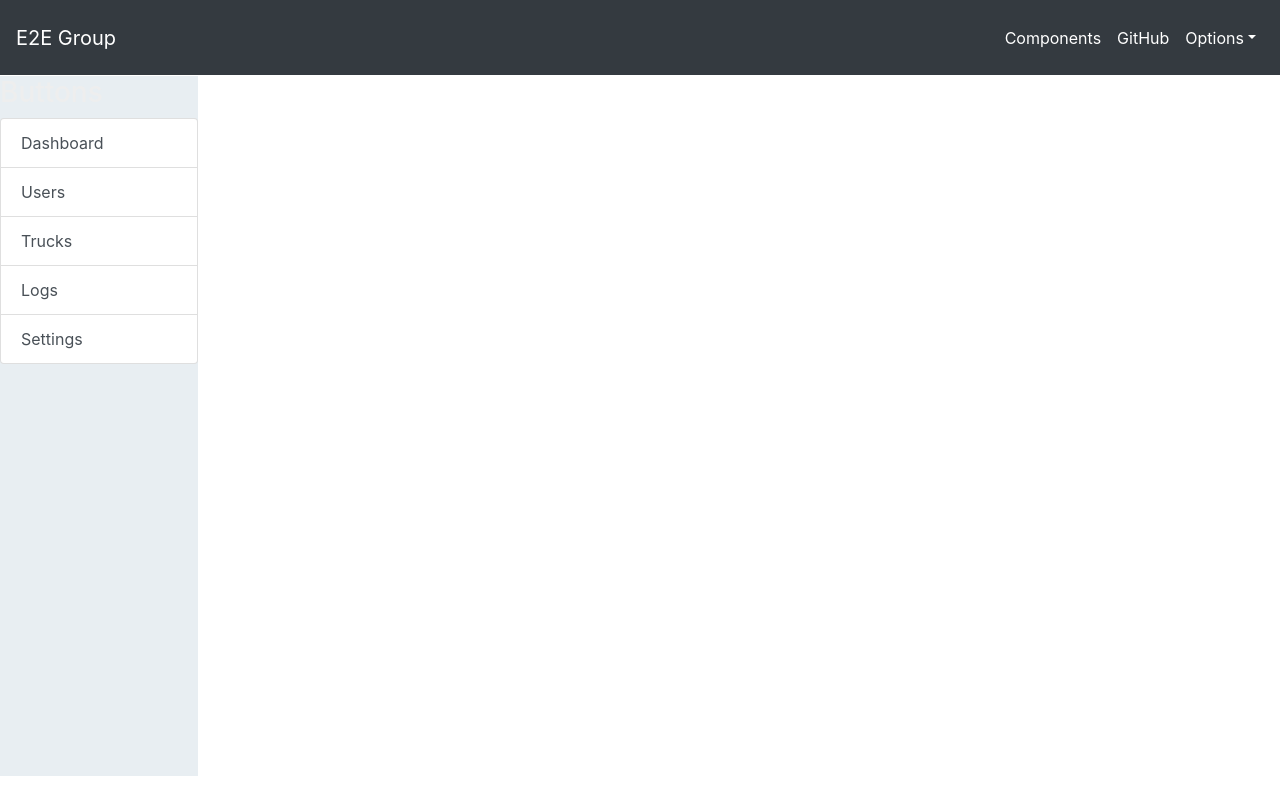
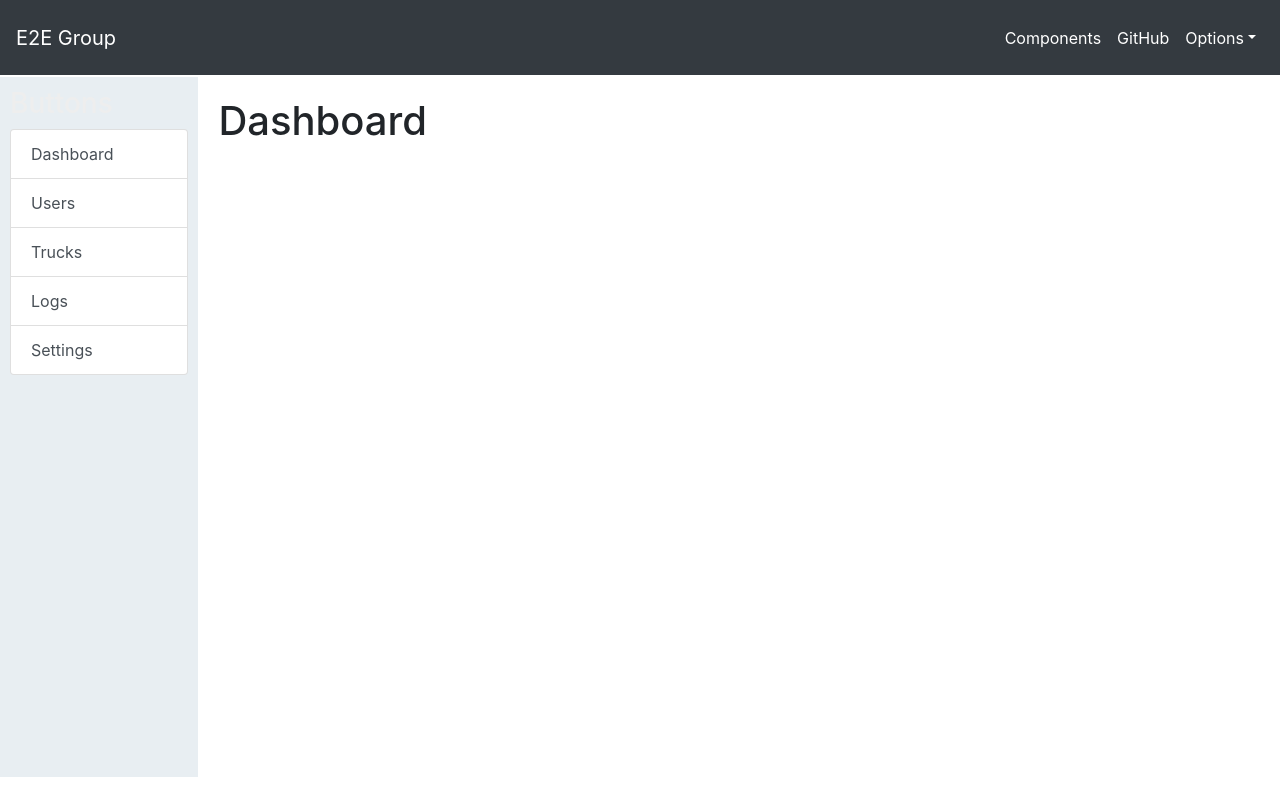
Before and after one commit to diegobarriga/tranxito_web, a React (Create React App) app: page / in a window 1280 px wide. Built offline with nearby package versions, Linux system fonts and the light colour scheme.

Commit message:
basic routes y gitignore

```diff
--- a/src/App.js
+++ b/src/App.js
@@ -1,13 +1,24 @@
 import React, { Component } from 'react';
 import Layout from './components/Layout/Layout';
 import './App.css';
+import { Route, Switch } from 'react-router-dom';
+import Users from './containers/Users/Users';
+import Trucks from './containers/Trucks/Trucks';
+import Logs from './containers/Logs/Logs';
+import Dashboard from './containers/Dashboard/Dashboard';
 
 class App extends Component {
   render() {
     return (
+
         <div>
           <Layout>
-
+            <Switch>
+              <Route path="/users" component={ Users } />
+              <Route path="/trucks" component={ Trucks } />
+              <Route path="/logs" component={ Logs } />
+              <Route path="/" exact component={ Dashboard } />
+            </Switch>
           </Layout>
         </div>
 
--- /dev/null
+++ b/src/components/Layout/Layout.css
@@ -0,0 +1,15 @@
+.main {
+    flex: 80%;
+    background-color: white;
+    padding: 20px;
+}
+
+.navibar {
+    display: flex;
+}
+
+.layout-container {
+    display: flex;
+    flex-wrap: wrap;
+    margin-top: 77px;
+}
--- a/src/components/Layout/Layout.js
+++ b/src/components/Layout/Layout.js
@@ -2,18 +2,22 @@ import React from 'react';
 import Aux from '../../hoc/Aux';
 import Navibar from '../../containers/NaviBar/NaviBar';
 import Sidebar from '../Sidebar/Sidebar';
+import styles from './Layout.css';
 
 
 
 const layout = ( props ) => (
-    <Aux >
-        < Navibar />
-        < Sidebar />
 
-        <main>
-            { props.children }
-        </main>
-
+    <Aux>
+        <div className="navibar">
+            < Navibar />
+        </div>
+        <div className = "layout-container">
+            < Sidebar />
+            <main className="main">
+                { props.children }
+            </main>
+        </div>
     </Aux>
 );
 
--- a/src/components/Sidebar/Sidebar.css
+++ b/src/components/Sidebar/Sidebar.css
@@ -1,13 +1,13 @@
 
 .sidebar {
-  position: fixed;
-  width: 198px;
-  margin-top: 76px;
-  overflow: hidden;
+
+
   background: #e8eef2;
 
   color: #eee;
   min-height: 700px;
+  padding: 10px;
+  flex: 11%;
 }
 
 .nav-button:hover{
--- a/src/components/Sidebar/Sidebar.js
+++ b/src/components/Sidebar/Sidebar.js
@@ -11,10 +11,10 @@ const sidebar = () => (
             <div>
                 <h3>Buttons </h3>
                 <ListGroup>
-                    <ListGroupItem tag="a" href="#" action>Dashboard</ListGroupItem>
-                    <ListGroupItem className="nav-button" tag="a" href="#" action>Users</ListGroupItem>
-                    <ListGroupItem tag="a" href="#" action>Trucks</ListGroupItem>
-                    <ListGroupItem tag="a" href="#" action>Logs</ListGroupItem>
+                    <ListGroupItem tag="a" href="/" action>Dashboard</ListGroupItem>
+                    <ListGroupItem tag="a" href="/users" action>Users</ListGroupItem>
+                    <ListGroupItem tag="a" href="/trucks" action>Trucks</ListGroupItem>
+                    <ListGroupItem tag="a" href="/logs" action>Logs</ListGroupItem>
                     <ListGroupItem tag="a" href="#" action>Settings</ListGroupItem>
                 </ListGroup>
             </div>
--- /dev/null
+++ b/src/containers/Dashboard/Dashboard.js
@@ -0,0 +1,17 @@
+import React from 'react';
+
+
+class Dashboard extends React.Component {
+
+
+    render(){
+
+        return (
+
+            <h1> Dashboard </h1>
+
+        );
+    }
+}
+
+export default Dashboard;
--- /dev/null
+++ b/src/containers/Logs/Logs.js
@@ -0,0 +1,17 @@
+import React from 'react';
+
+
+class Logs extends React.Component {
+
+
+    render(){
+
+        return (
+
+            <h1> Logs </h1>
+
+        );
+    }
+}
+
+export default Logs;
--- a/src/containers/NaviBar/NaviBar.js
+++ b/src/containers/NaviBar/NaviBar.js
@@ -1,4 +1,5 @@
 import React from 'react';
+import Aux from '../../hoc/Aux'
 
 
 import {
@@ -42,7 +43,7 @@ export default class Example extends React.Component {
 
 
     return (
-      <div>
+      <Aux>
         <Navbar fixed="top" style={aStyle} color="dark" light expand="md">
           <NavbarBrand style={pStyle}  href="/">E2E Group</NavbarBrand>
           <NavbarToggler onClick={this.toggle} />
@@ -74,7 +75,7 @@ export default class Example extends React.Component {
             </Nav>
           </Collapse>
         </Navbar>
-      </div>
+      </Aux>
     );
   }
 }
--- /dev/null
+++ b/src/containers/Trucks/Trucks.js
@@ -0,0 +1,17 @@
+import React from 'react';
+
+
+class Trucks extends React.Component {
+
+
+    render(){
+
+        return (
+
+            <h1> Trucks </h1>
+
+        );
+    }
+}
+
+export default Trucks;
--- /dev/null
+++ b/src/containers/Users/Users.js
@@ -0,0 +1,17 @@
+import React from 'react';
+
+
+class Users extends React.Component {
+
+
+    render(){
+
+        return (
+
+            <h1> Users </h1>
+
+        );
+    }
+}
+
+export default Users;
--- a/src/index.js
+++ b/src/index.js
@@ -4,6 +4,14 @@ import './index.css';
 import App from './App';
 import registerServiceWorker from './registerServiceWorker';
 import 'bootstrap/dist/css/bootstrap.min.css';
+import { BrowserRouter } from 'react-router-dom';
 
-ReactDOM.render(<App />, document.getElementById('root'));
+
+const app = (
+    <BrowserRouter>
+        <App />
+    </BrowserRouter>
+);
+
+ReactDOM.render(app, document.getElementById('root'));
 registerServiceWorker();
```
Also changed, not shown: 1 other file (tests, documents, lock files or other folders).
